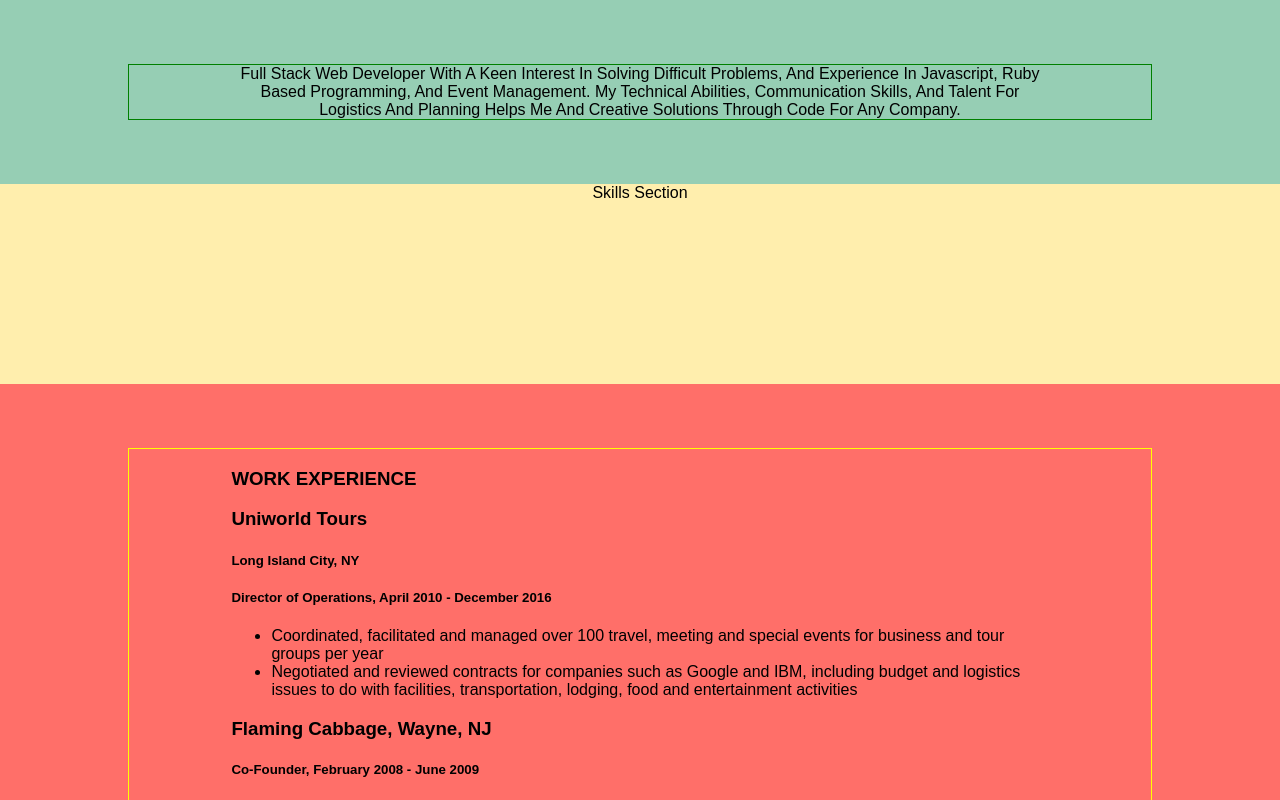
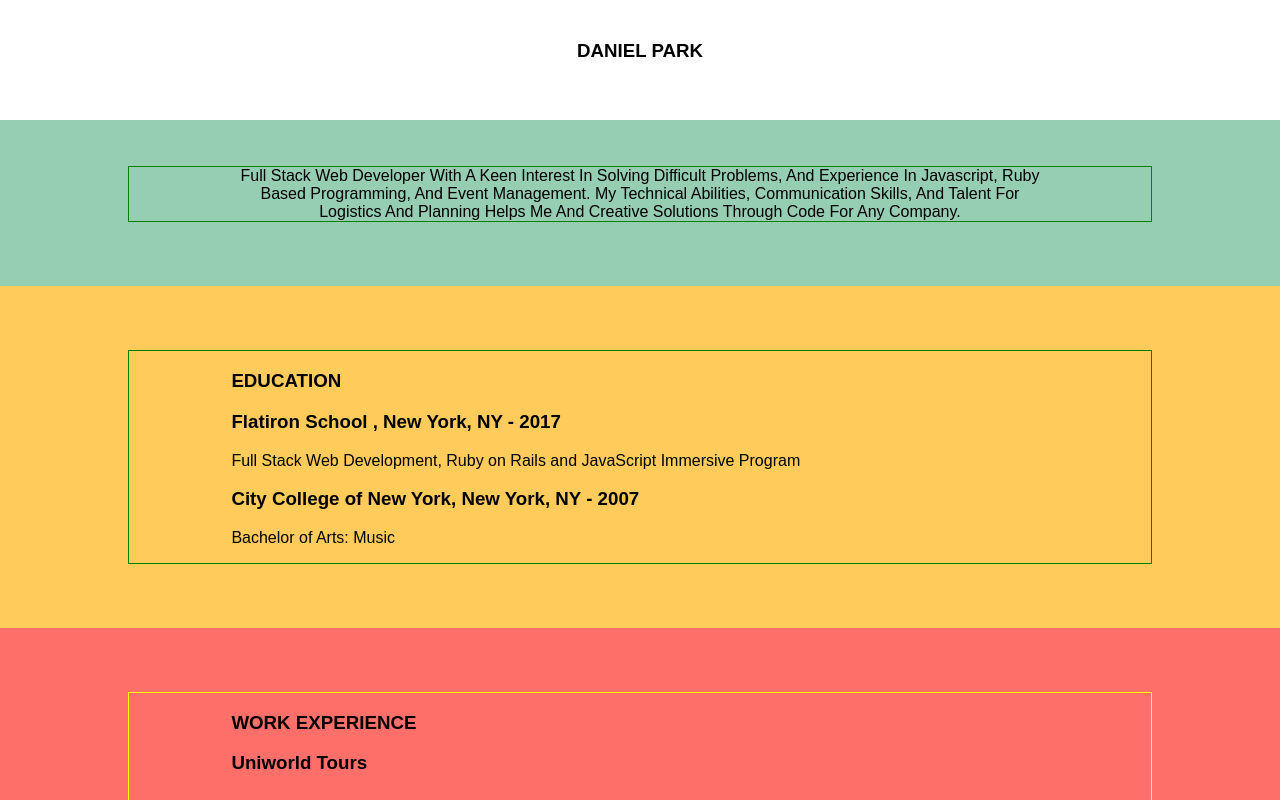
Before and after one commit to dpark926/my_portfolio, a React (Create React App) app in the folder my_portfolio/: page / in a window 1280 px wide. Shown: the top 800 px of the page. Built offline with nearby package versions, Linux system fonts and the light colour scheme.

Commit message:
added education & navbar components

```diff
--- a/my_portfolio/src/App.js
+++ b/my_portfolio/src/App.js
@@ -1,9 +1,11 @@
 import React, { Component } from 'react';
 import logo from './logo.svg';
 import './App.css';
+import NavBar from './components/NavBar.js'
 import Profile from './components/Profile.js'
+import Education from './components/Education.js'
+import Resume from './components/Resume.js'
 import Skills from './components/Skills.js'
-import Resume from './components/Resume.js'
 import Projects from './components/Projects.js'
 
 class App extends Component {
@@ -17,9 +19,11 @@ class App extends Component {
         <p className="App-intro">
           To get started, edit <code>src/App.js</code> and save to reload.
         </p> */}
+        <NavBar/>
         <Profile/>
+        <Education />
+        <Resume/>
         <Skills/>
-        <Resume/>
         <Projects/>
       </div>
     );
--- /dev/null
+++ b/my_portfolio/src/components/Education.js
@@ -0,0 +1,19 @@
+import React from 'react'
+import '../styles/Education.css'
+
+function Education() {
+  return (
+    <div className="education-main">
+      <div className="education-inner">
+        <h3>EDUCATION</h3>
+
+        <h3>Flatiron School , New York, NY - 2017</h3>
+          <p>Full Stack Web Development, Ruby on Rails and JavaScript Immersive Program</p>
+        <h3>City College of New York, New York, NY - 2007</h3>
+          <p>Bachelor of Arts: Music</p>
+      </div>
+    </div>
+  )
+}
+
+export default Education
--- /dev/null
+++ b/my_portfolio/src/components/NavBar.js
@@ -0,0 +1,19 @@
+import React from 'react'
+import '../styles/NavBar.css'
+// import '../styles/font-awesome-4.7.0/css/font-awesome.min.css'
+
+function NavBar() {
+  return (
+    <div className="navbar-main">
+      <div className="navbar-name">
+        <div className="navbar-header">
+          <h3>DANIEL PARK</h3>
+          <span className="icon fa-html5"></span>
+          <i className="fa fa-camera-retro"></i>
+        </div>
+      </div>
+    </div>
+  )
+}
+
+export default NavBar
--- a/my_portfolio/src/components/Profile.js
+++ b/my_portfolio/src/components/Profile.js
@@ -14,8 +14,6 @@ function Profile() {
     <div className="profile-main">
       <div className="top-padding"></div>
       <div className="profile-inner">
-        {/* <h1>DANIEL PARK</h1>
-        <p>FULL STACK WEB DEVELOPER WITH A KEEN INTEREST IN SOLVING DIFFICULT PROBLEMS, AND EXPERIENCE IN JAVASCRIPT, RUBY BASED PROGRAMMING, AND EVENT MANAGEMENT. MY TECHNICAL ABILITIES, COMMUNICATION SKILLS, AND TALENT FOR LOGISTICS AND PLANNING HELPS ME AND CREATIVE SOLUTIONS THROUGH CODE FOR ANY COMPANY.</p> */}
         {capitalize(summary)}
       </div>
     </div>
--- /dev/null
+++ b/my_portfolio/src/styles/Education.css
@@ -0,0 +1,10 @@
+.education-main {
+  padding: 5% 10%;
+  background-color: #ffcc5c;
+  text-align: left;
+}
+
+.education-inner {
+  border: 1px solid green;
+  padding: 0 10% 0 10%;
+}
--- /dev/null
+++ b/my_portfolio/src/styles/NavBar.css
@@ -0,0 +1,31 @@
+.navbar-main {
+  /*padding: 5% 10%;*/
+  /*text-align: center;*/
+  height: 15%;
+  width: 100%;
+  background: white;
+  position: fixed;
+}
+
+.navbar-name {
+  position: relative;
+  width: 100%;
+  height: 100%;
+  vertical-align: middle;
+  /*border: 1px solid red;*/
+}
+
+.navbar-header {
+  margin: auto;
+  /*border: 1px solid red;*/
+  padding-top: 40px;
+  vertical-align: middle;
+  text-align: center;
+}
+
+.navbar-name h3 {
+  margin: auto;
+  /*border: 1px solid red;*/
+  vertical-align: middle;
+  text-align: center;
+}
--- a/my_portfolio/src/styles/Profile.css
+++ b/my_portfolio/src/styles/Profile.css
@@ -1,12 +1,15 @@
 .profile-main {
-  padding: 5% 10% 5% 10%;
+  padding: 5% 10%;
   background-color: #96ceb4;
   text-align: left;
 }
 
 .profile-inner {
   border: 1px solid green;
-  padding-left: 10%;
-  padding-right: 10%;
+  padding: 0 10% 0 10%;
   text-align: center;
 }
+
+.top-padding {
+  padding-top: 10%;
+}
```
